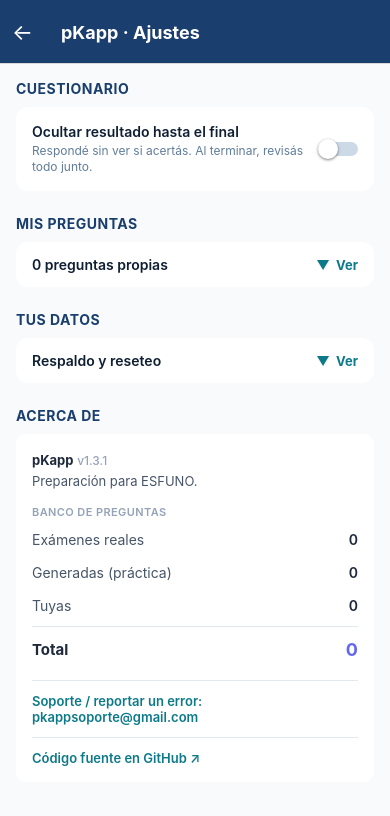
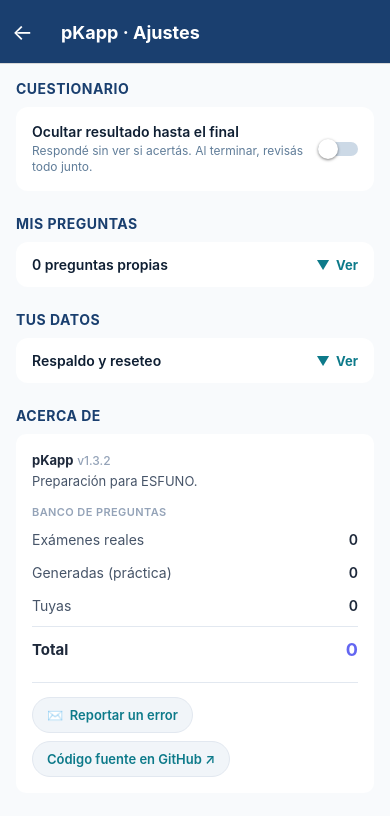
Before and after one commit to agustinfrusto/pKapp-web, a React Native app: screen /Settings in a window 390 px wide. Shown: the top 816 px of the page. Built offline with nearby package versions, Linux system fonts and the light colour scheme.

Commit message:
ui: botones 'Reportar un error' y 'Código fuente' como pills en Ajustes (hover prolijo)

```diff
--- a/app.json
+++ b/app.json
@@ -2,7 +2,7 @@
   "expo": {
     "name": "pKapp",
     "slug": "pkapp",
-    "version": "1.3.1",
+    "version": "1.3.2",
     "orientation": "portrait",
     "userInterfaceStyle": "light",
     "splash": {
--- a/package.json
+++ b/package.json
@@ -1,6 +1,6 @@
 {
   "name": "pkapp",
-  "version": "1.3.1",
+  "version": "1.3.2",
   "main": "index.js",
   "scripts": {
     "start": "expo start",
--- a/src/screens/SettingsScreen.js
+++ b/src/screens/SettingsScreen.js
@@ -218,12 +218,13 @@
             </Text>
           </View>
 
+          <View style={styles.aboutLinks}>
             <TouchableOpacity
               onPress={() => Linking.openURL('mailto:pkappsoporte@gmail.com')}
               style={styles.aboutLinkRow}
               activeOpacity={0.7}
             >
-            <Text style={styles.aboutLinkText}>Soporte / reportar un error: pkappsoporte@gmail.com</Text>
+              <Text style={styles.aboutLinkText}>✉️  Reportar un error</Text>
             </TouchableOpacity>
             <TouchableOpacity
               onPress={() => Linking.openURL('https://github.com/agustinfrusto/pKapp-web')}
@@ -232,6 +233,7 @@
             >
               <Text style={styles.aboutLinkText}>Código fuente en GitHub ↗</Text>
             </TouchableOpacity>
+          </View>
         </View>
       </View>
     </ScrollView>
@@ -446,11 +448,22 @@
     color: '#94a3b8',
     fontWeight: '500',
   },
-  aboutLinkRow: {
-    marginTop: 12,
-    paddingTop: 12,
+  aboutLinks: {
+    marginTop: 14,
+    paddingTop: 14,
     borderTopWidth: 1,
     borderTopColor: '#e2e8f0',
+    flexDirection: 'row',
+    flexWrap: 'wrap',
+    gap: 8,
+  },
+  aboutLinkRow: {
+    paddingVertical: 9,
+    paddingHorizontal: 14,
+    backgroundColor: '#f1f5f9',
+    borderRadius: 999,
+    borderWidth: 1,
+    borderColor: '#e2e8f0',
   },
   aboutLinkText: {
     fontSize: 13,
```
Lines whose indentation alone changed are shown as unchanged.
